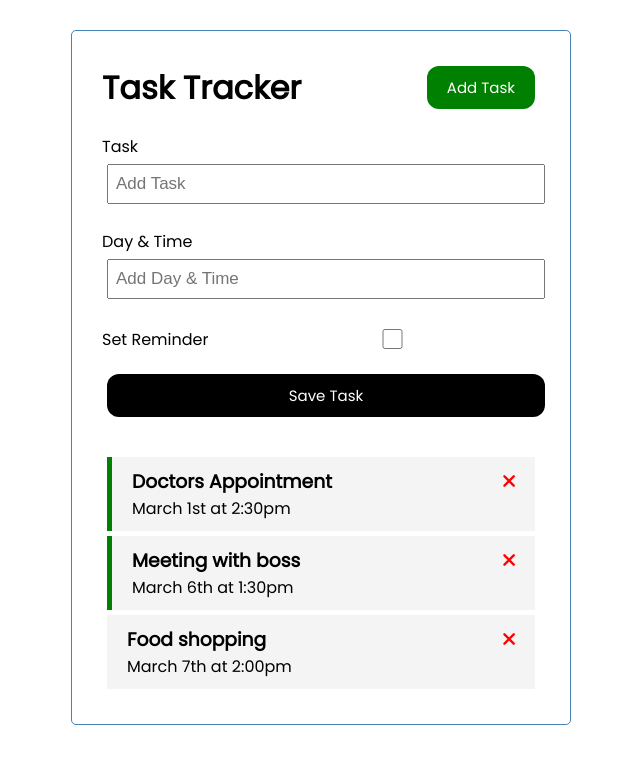
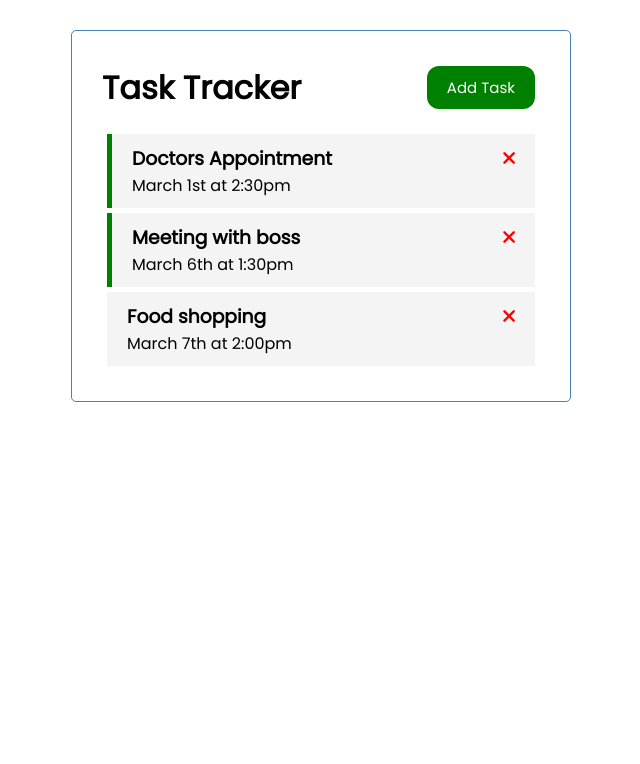
Before and after one commit to muhkyle17/vue-task-app, a Vue app: page / in a window 1280 px wide. Shown: the top 764 px of the page, without its empty margins (319-959 px from the left). Built offline with nearby package versions, Linux system fonts and the light colour scheme.

Commit message:
Add functionality for toggling the add task button

```diff
--- a/src/App.vue
+++ b/src/App.vue
@@ -1,7 +1,9 @@
 <template>
   <div class="container">
-    <Header title="Task Tracker" />
-    <AddTask @add-task="addTask" />
+    <Header @toggle-add-task="toggleAddTask" title="Task Tracker" />
+    <div v-show="showAddTask">
+      <AddTask @add-task="addTask" />
+    </div>
     <Tasks
       @toggle-reminder="toggleReminder"
       @delete-task="deleteTask"
@@ -25,9 +27,13 @@
   data() {
     return {
       tasks: [],
+      showAddTask: false,
     }
   },
   methods: {
+    toggleAddTask() {
+      this.showAddTask = !this.showAddTask
+    },
     addTask(task) {
       this.tasks = [...this.tasks, task]
     },
--- a/src/components/Button.vue
+++ b/src/components/Button.vue
@@ -13,7 +13,7 @@
   },
   methods: {
     onClick() {
-      console.log('click')
+      this.$emit('toggle-add-task')
     },
   },
 }
--- a/src/components/Header.vue
+++ b/src/components/Header.vue
@@ -1,7 +1,11 @@
 <template>
   <header>
     <h1>{{ title }}</h1>
-    <Button text="Add Task" color="green" />
+    <Button
+      @toggle-add-task="$emit('toggle-add-task')"
+      text="Add Task"
+      color="green"
+    />
   </header>
 </template>
 
```
